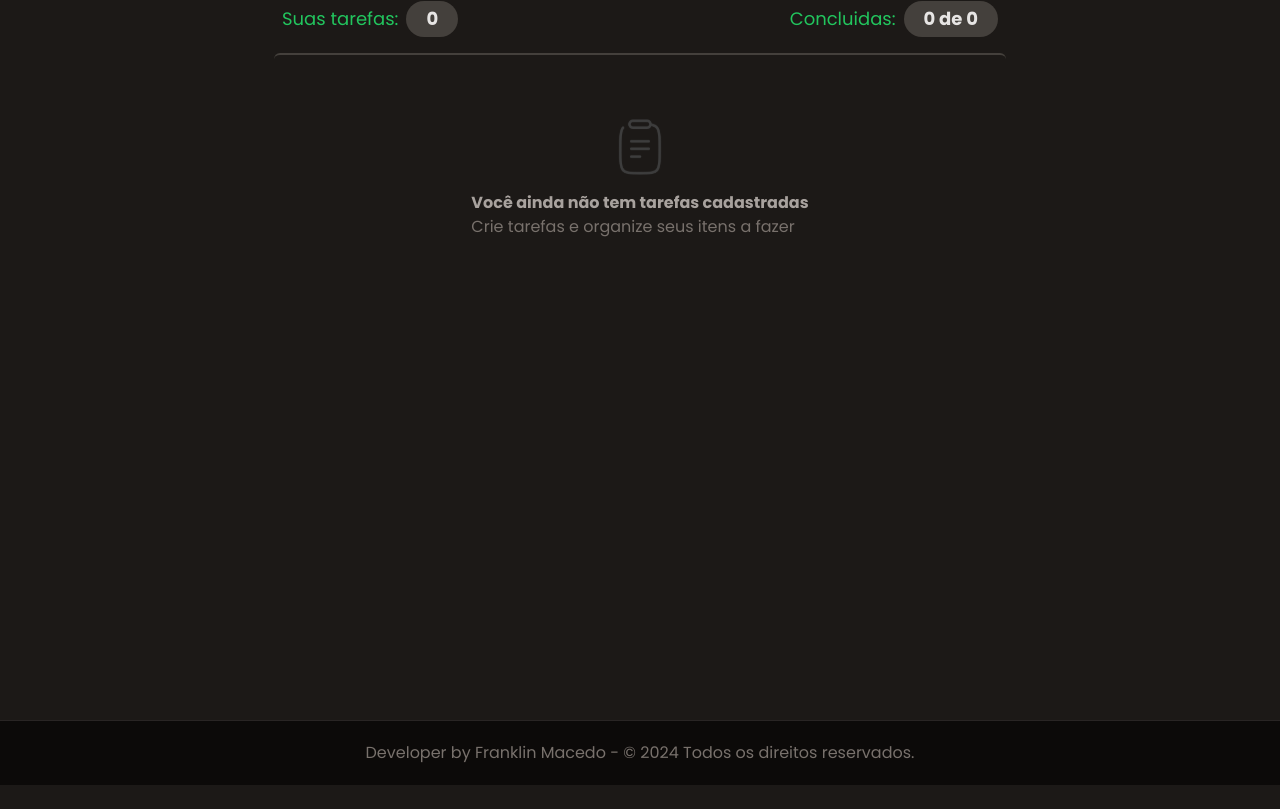
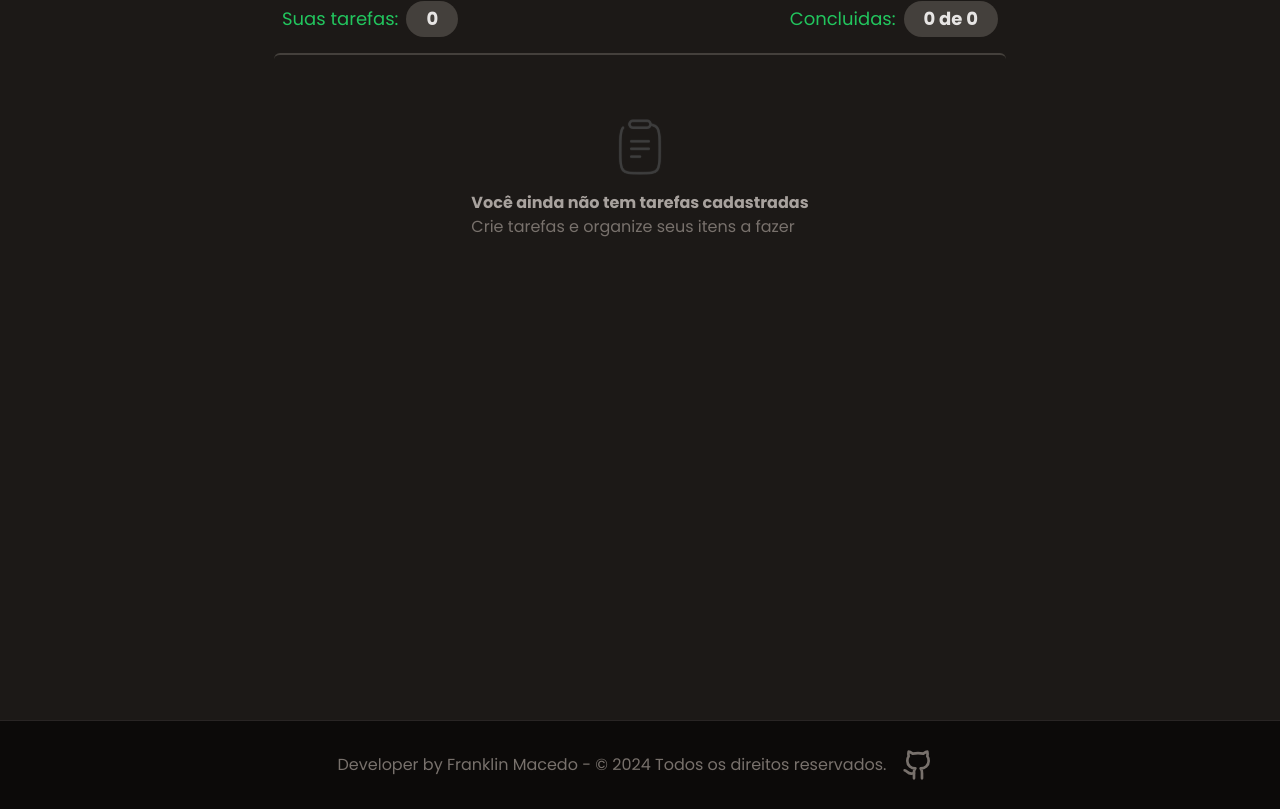
Before and after one commit to Frankdias92/code-challenges, a React (Vite) app in the folder Rocketseat-Challeges/what-to-do/: page / in a window 1280 px wide. Shown: the part 279-1088 px from the top of the page. Before the commit the page ends 1064 px from the top, so only its background shows below. Built offline with nearby package versions, Linux system fonts and the light colour scheme.

Commit message:
edit svg and footer

```diff
--- a/Rocketseat-Challeges/what-to-do/index.html
+++ b/Rocketseat-Challeges/what-to-do/index.html
@@ -2,7 +2,7 @@
 <html lang="en">
   <head>
     <meta charset="UTF-8" />
-    <link rel="icon" type="image/svg+xml" href="/public/rocket.svg" />
+    <link rel="icon" type="image/svg+xml" href="/rocket.svg" />
     <meta name="viewport" content="width=device-width, initial-scale=1.0" />
 
     <link rel="preconnect" href="https://fonts.googleapis.com" />
--- a/Rocketseat-Challeges/what-to-do/src/components/footer.tsx
+++ b/Rocketseat-Challeges/what-to-do/src/components/footer.tsx
@@ -1,9 +1,15 @@
+import git from '../assets/github.svg'
 
 
-export function Footer() {
+
+export default function Footer() {
+
+
     return (
-        <div className="flex flex-1 py-5 justify-center bottom-0 bg-stone-950 ring-1 ring-stone-800">
+        <div className="flex flex-1 py-5 justify-center bottom-0 bg-stone-950 ring-1 ring-stone-800 gap-2 px-4 items-start sm:items-center">
             <p className="text-stone-500">Developer by Franklin Macedo - © 2024 Todos os direitos reservados.</p>
+            <a href="https://github.com/Frankdias92" target='_blank' className='p-2 bg-stone-800 rounded-xl sm:bg-transparent sm:rounded-none'><img src={git} className='ring-stone-50 fill-red-50 size-14 sm:size-8' alt="logo do gitHub encaminhando para o respositorio desse projeto"/></a>
+
         </div>
     )
 }
--- a/Rocketseat-Challeges/what-to-do/src/main.tsx
+++ b/Rocketseat-Challeges/what-to-do/src/main.tsx
@@ -4,7 +4,7 @@ import { App } from './app'
 import { Toaster } from 'sonner'
 import './index.css'
 import { Header } from './components/header'
-import { Footer } from './components/footer'
+import  Footer  from './components/footer'
 
 ReactDOM.createRoot(document.getElementById('root')!).render(
   <React.StrictMode>
```
Also changed, not shown: Rocketseat-Challeges/what-to-do/src/assets/github.svg (added).
